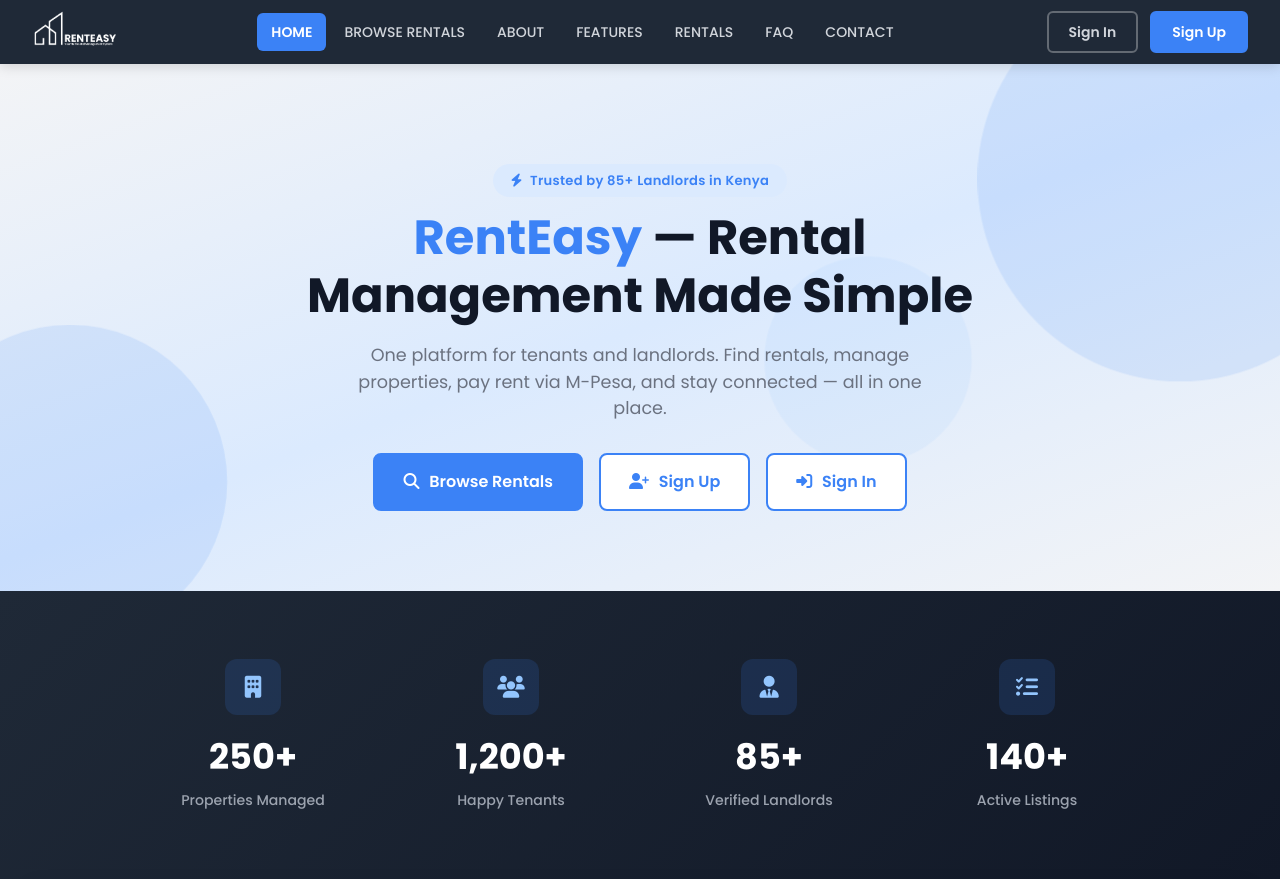
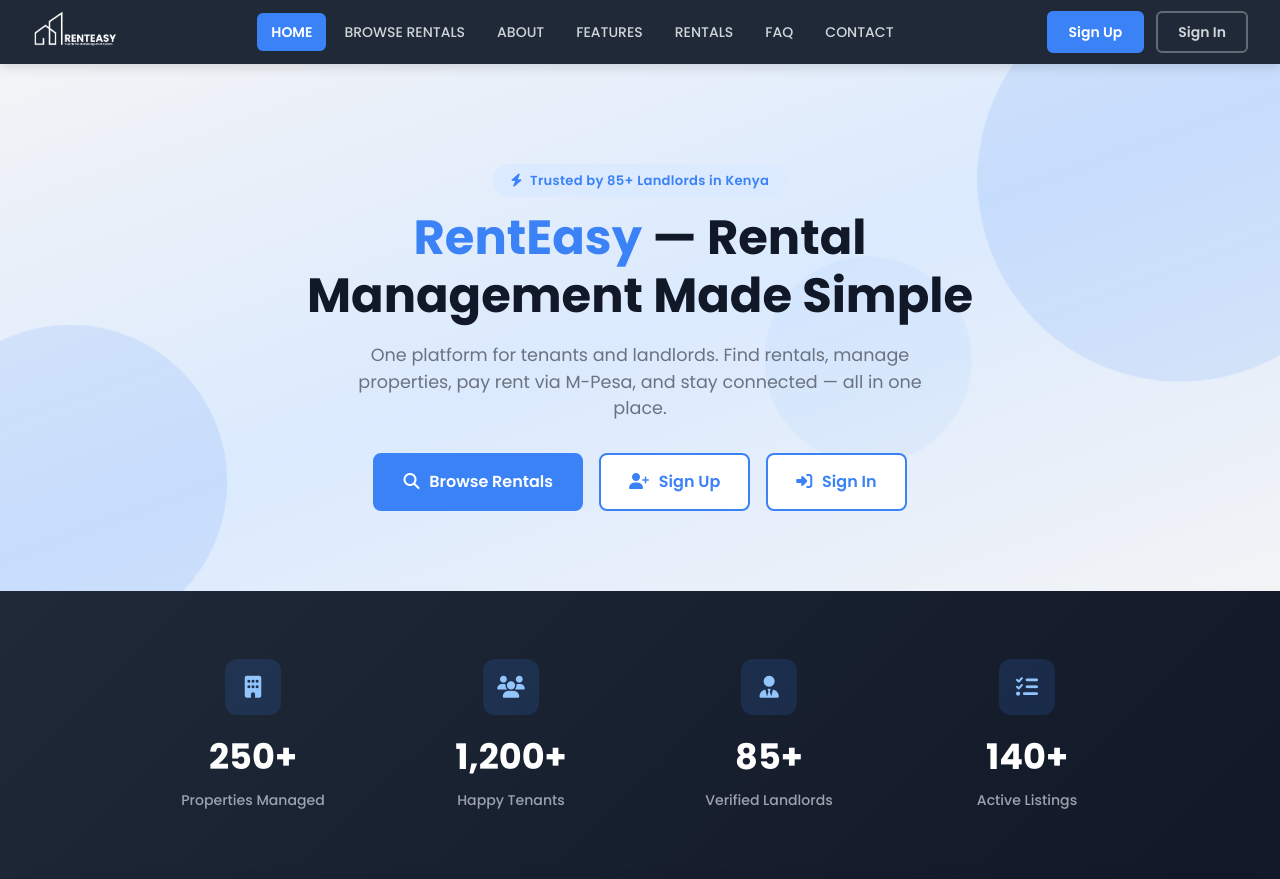
Before and after one commit to EllyKurgat/RentEasy, a Django app: page / in a window 1280 px wide. Shown: the top 879 px of the page. Run offline with Django 5.2, Linux system fonts and the light colour scheme; data that the repository does not hold is empty; some libraries are stand-ins or nearby versions.

Commit message:
Swap Sign Up to left, Sign In to right

```diff
--- a/frontend_views/Templates/renteasyweb/index.html
+++ b/frontend_views/Templates/renteasyweb/index.html
@@ -5,8 +5,8 @@
 <head>
     <meta charset="UTF-8">
     <meta name="viewport" content="width=device-width, initial-scale=1.0">
-    <link rel="stylesheet" href="{% static 'css/theme.css' %}?v=28">
-    <link rel="stylesheet" href="{% static 'css/style.css' %}?v=28">
+    <link rel="stylesheet" href="{% static 'css/theme.css' %}?v=29">
+    <link rel="stylesheet" href="{% static 'css/style.css' %}?v=29">
     <link href="https://fonts.googleapis.com/css2?family=Poppins:wght@300;400;500;600;700&display=swap" rel="stylesheet">
     <script src="https://kit.fontawesome.com/e1db635686.js" crossorigin="anonymous"></script>
     <title>RentEasy - Rental Management for Tenants & Landlords</title>
@@ -34,8 +34,8 @@
       <a href="#contact" class="nav-link">CONTACT</a>
     </div>
     <div class="userbox2">
+      <a class="login2 primary" href="{% url 'register' %}">Sign Up</a>
       <a class="login2" href="{% url 'user_login' %}">Sign In</a>
-      <a class="login2 primary" href="{% url 'register' %}">Sign Up</a>
     </div>
   </div>
 </nav>
```
